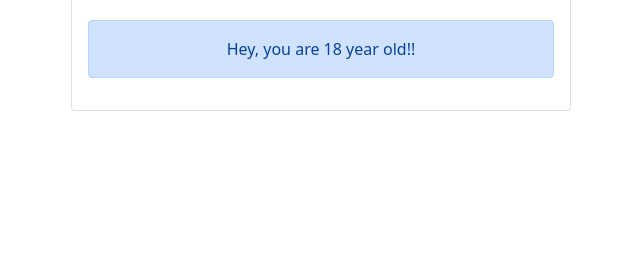
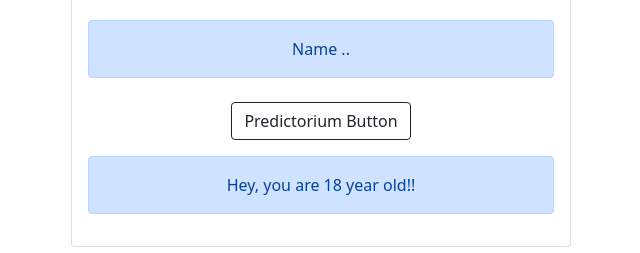
Before and after one commit to sara01rizo/the-predictorium, a plain HTML site: page index.html in a window 1280 px wide. Shown: the part 275-528 px from the top of the page, without its empty margins (281-921 px from the left). Drawn offline with nearby package versions, Linux system fonts and the light colour scheme.

Commit message:
Added button dark

```diff
--- a/index.html
+++ b/index.html
@@ -22,10 +22,18 @@
             </div>
 
             <div class="alert alert-primary mt-3">
+              Name ..
+            </div>
+          </div>
+<div class="output-group">
+            <div class="output text-center mt-2 mb-4">
+              <span id="shuffled-word-output"></span>
+            </div>
+<button type="button" class="btn btn-outline-dark">Predictorium Button</button>
+            <div class="alert alert-primary mt-3">
               Hey, you are 18 year old!!
             </div>
           </div>
-
       </div>
     </div>
     <script src="src/script.js"></script>
```
